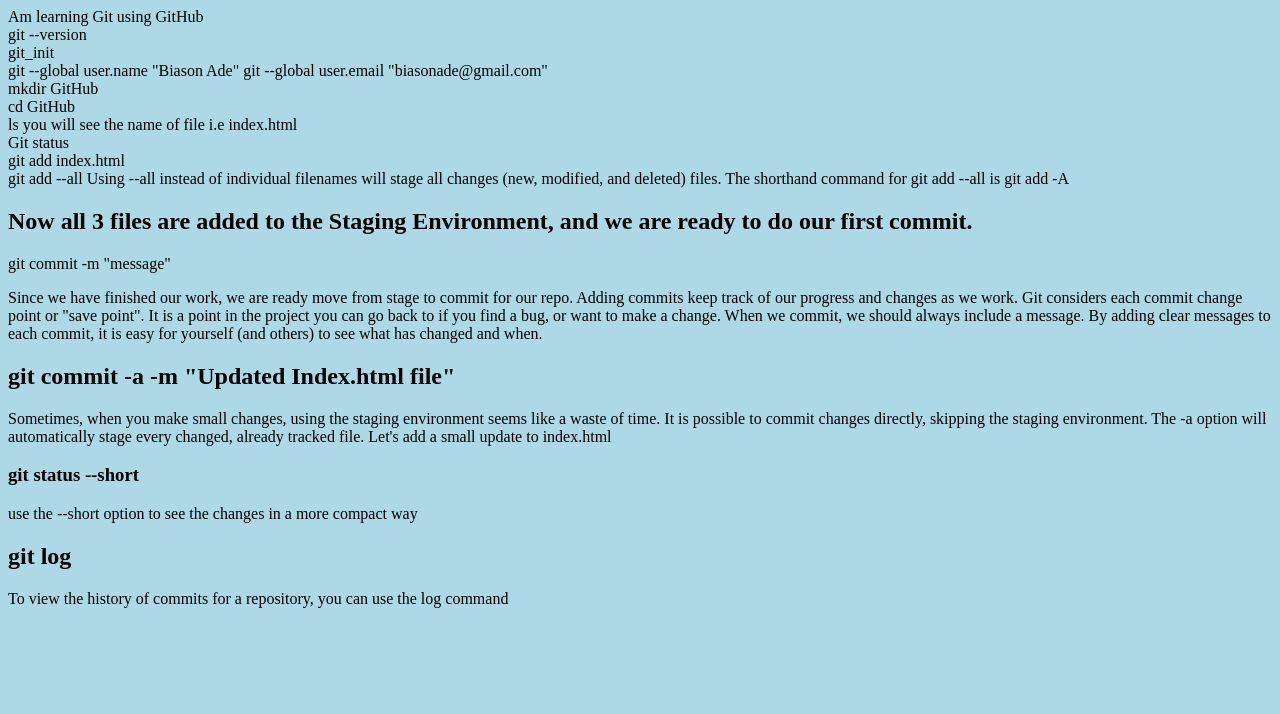
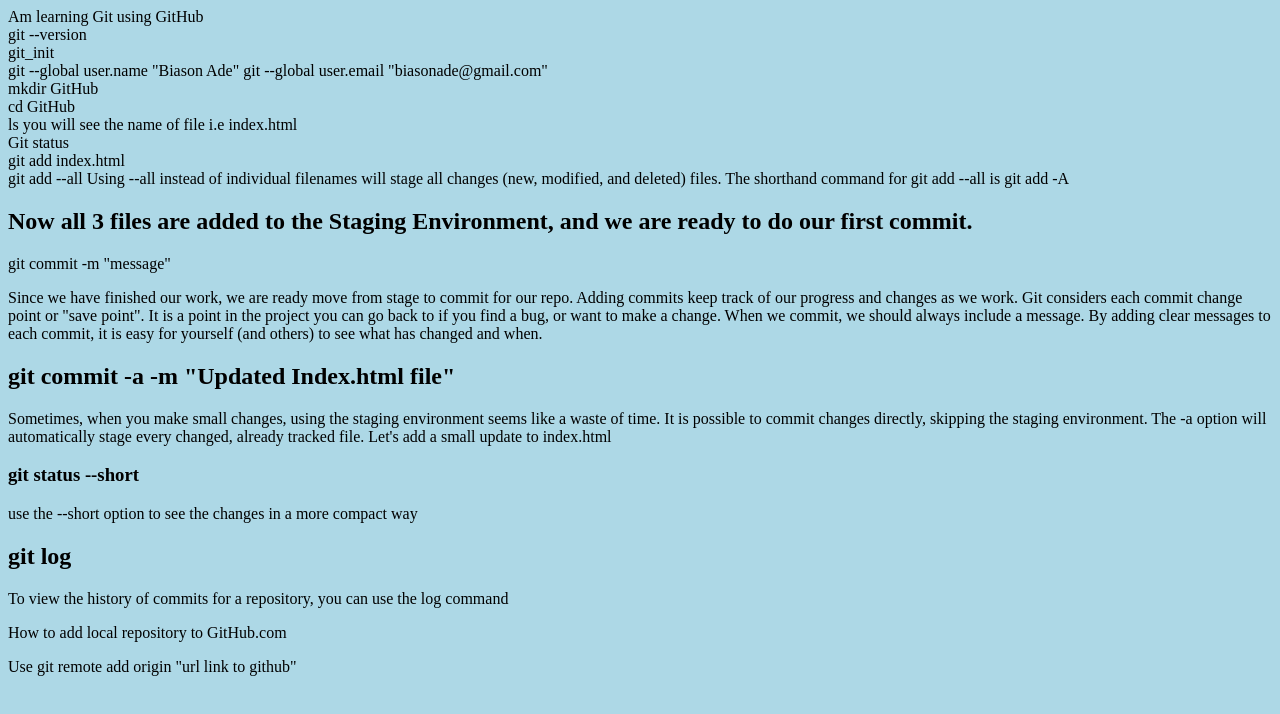
Before and after one commit to Biason-Ade/GitPratice, a plain HTML site: page index.html in a window 1280 px wide. Drawn offline with Linux system fonts and the light colour scheme.

Commit message:
Updated2 index.html

```diff
--- a/index.html
+++ b/index.html
@@ -63,5 +63,9 @@ Let's add a small update to index.html
                 <h2>git log</h2>
                 <p>To view the history of commits for a repository, you can use the log command</p>
             </div>
+            <div>
+                <p>How to add local repository to GitHub.com</p>
+                <p>Use git remote add origin "url link to github" </p>
+            </div>
     </body>
 </html>
```
